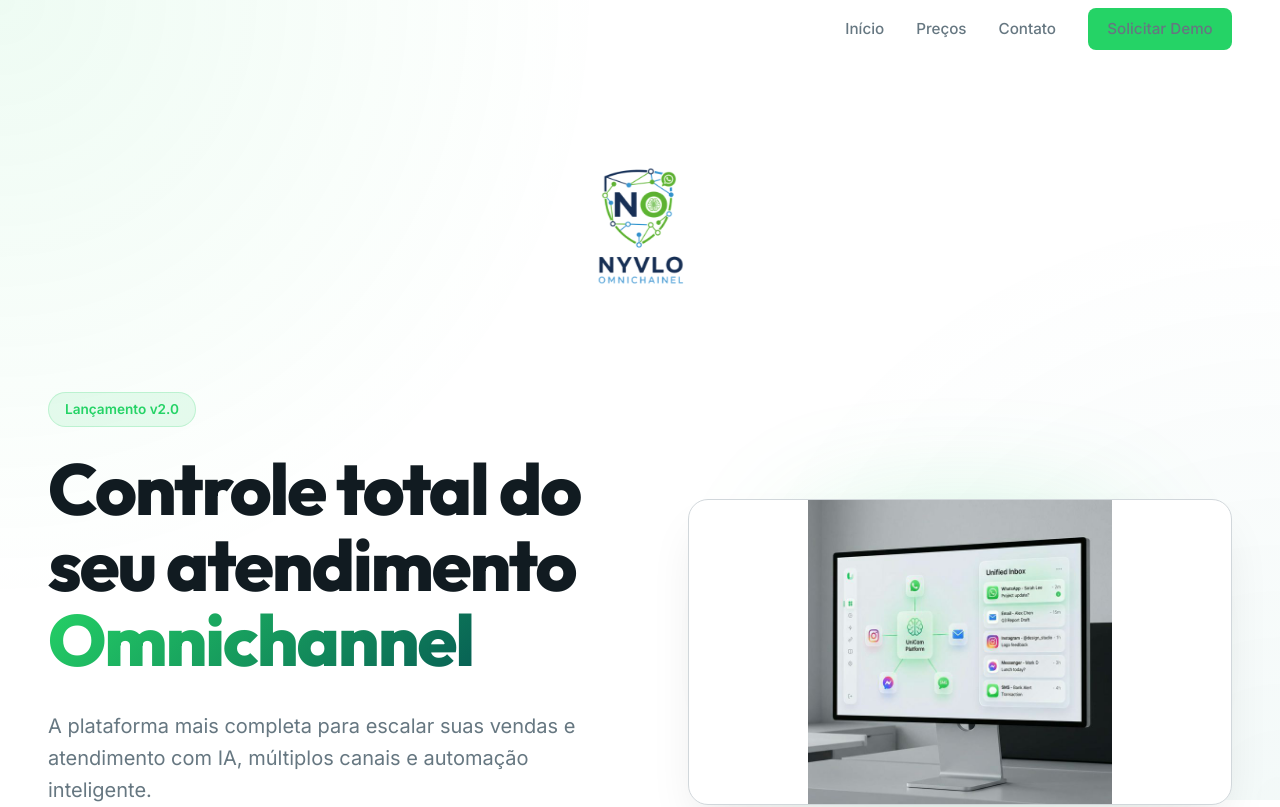
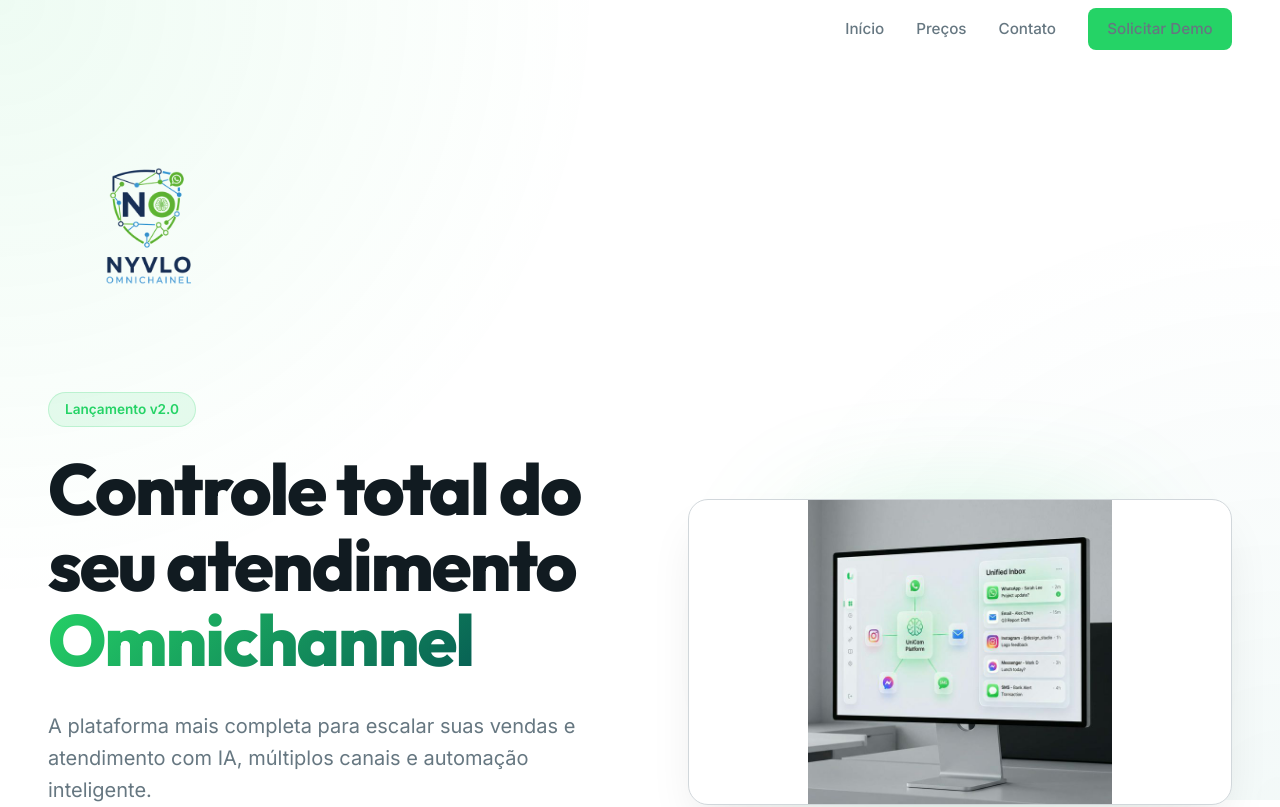
Before and after one commit to Nyvlo/Site-Nyvlo, a Vue app: page / in a window 1280 px wide. Shown: the top 807 px of the page. Built offline with nearby package versions, Linux system fonts and the light colour scheme.

Commit message:
style: move hero logo to the left

```diff
--- a/src/components/Hero.vue
+++ b/src/components/Hero.vue
@@ -79,7 +79,7 @@ onUnmounted(() => {
 
 .hero-logo-centered {
   display: flex;
-  justify-content: center;
+  justify-content: flex-start;
   margin-bottom: 4rem;
 }
 
```
